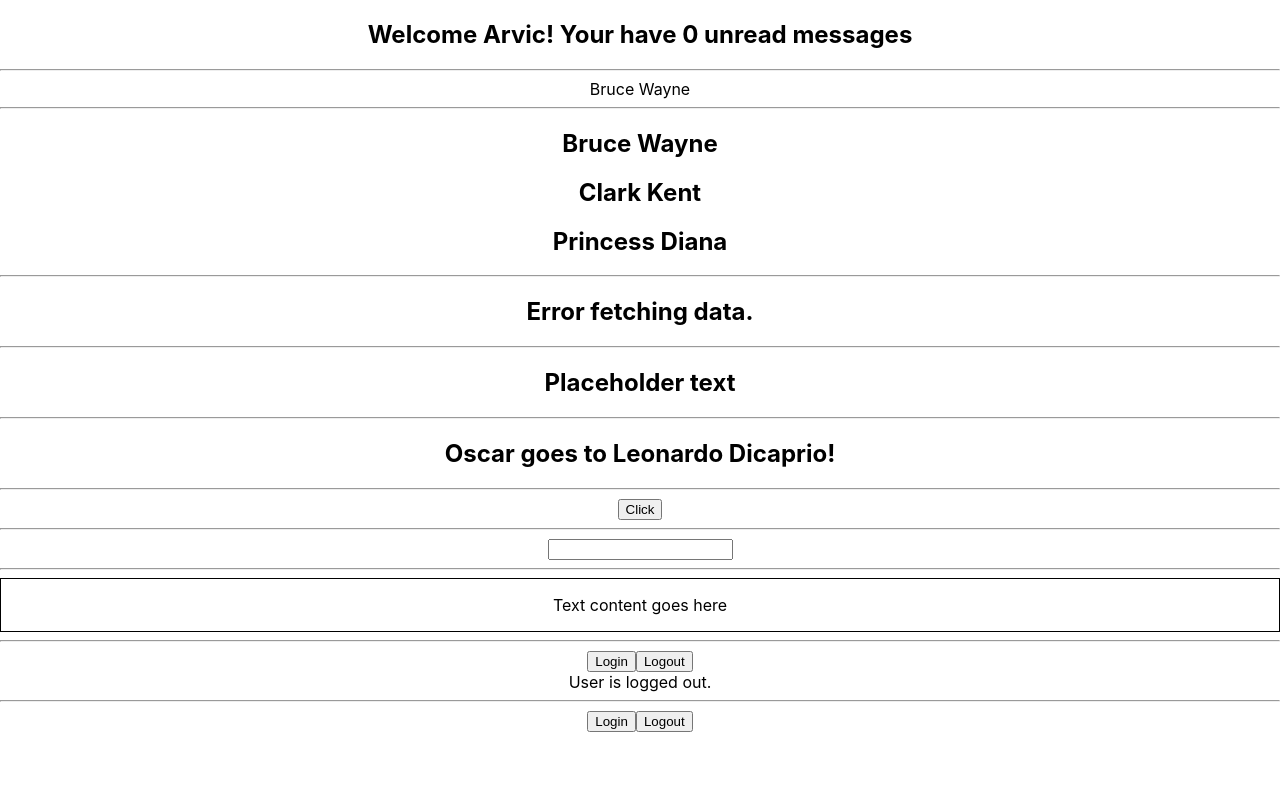
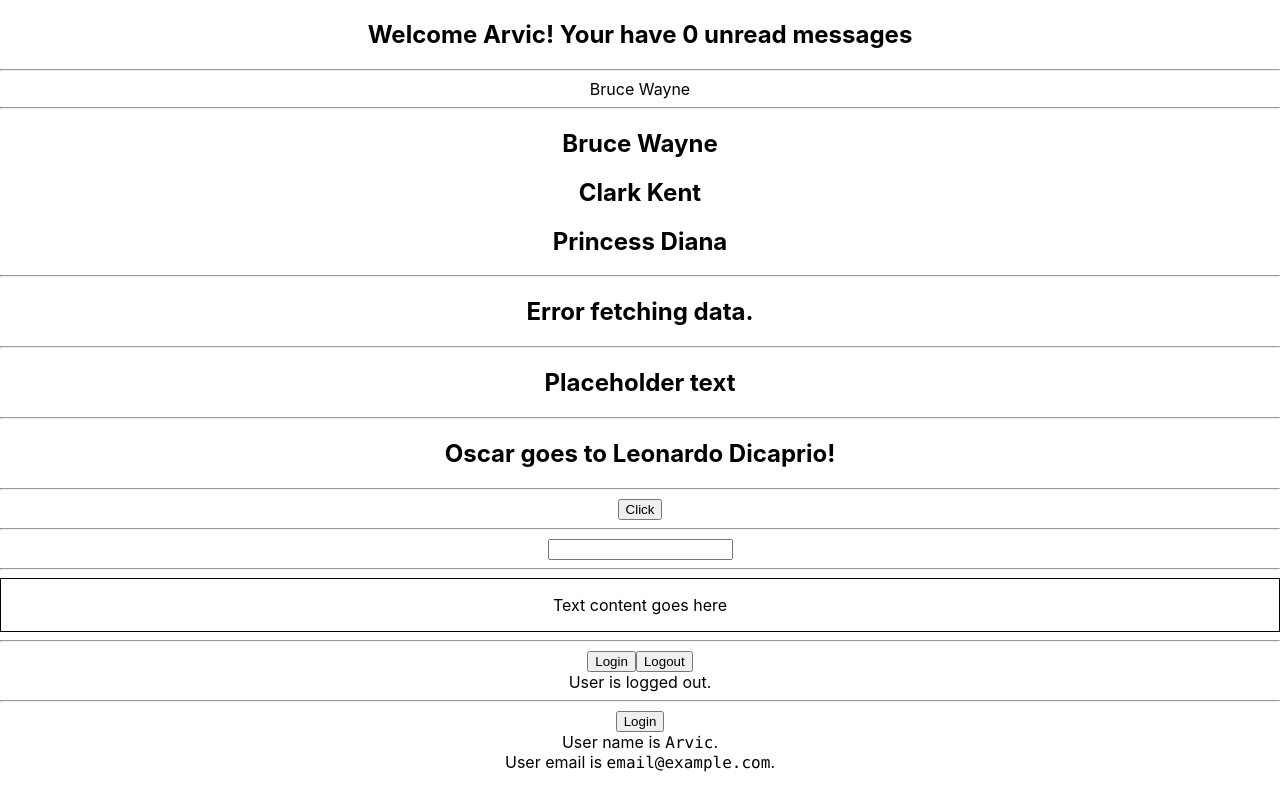
Before and after one commit to kulotsystems/react-ts-codevolution, a React (Vite) app: page / in a window 1280 px wide. Built offline with nearby package versions, Linux system fonts and the light colour scheme.

Commit message:
Lesson 11: useState Type Assertion.

```diff
--- a/src/components/state/User.tsx
+++ b/src/components/state/User.tsx
@@ -1,4 +1,4 @@
-import { useState } from 'react';
+import { useEffect, useState } from 'react';
 
 type AuthUser = {
     name : string,
@@ -6,7 +6,7 @@ type AuthUser = {
 };
 
 export const User = () => {
-    const [user, setUser] = useState<AuthUser | null>(null);
+    const [user, setUser] = useState<AuthUser>({} as AuthUser);
 
     const handleLogin = () => {
         setUser({
@@ -15,20 +15,15 @@ export const User = () => {
         });
     };
 
-    const handleLogout = () => {
-        setUser(null);
-    };
+    useEffect(() => {
+        handleLogin();
+    }, []);
 
     return (
         <div>
             <button onClick={handleLogin}>Login</button>
-            <button onClick={handleLogout}>Logout</button>
-            {user && (
-                <div>
-                    <div>User name is <code>{user.name}</code>.</div>
-                    <div>User email is <code>{user.email}</code>.</div>
-                </div>
-            )}
+            <div>User name is <code>{user.name}</code>.</div>
+            <div>User email is <code>{user.email}</code>.</div>
         </div>
     );
 };
```
